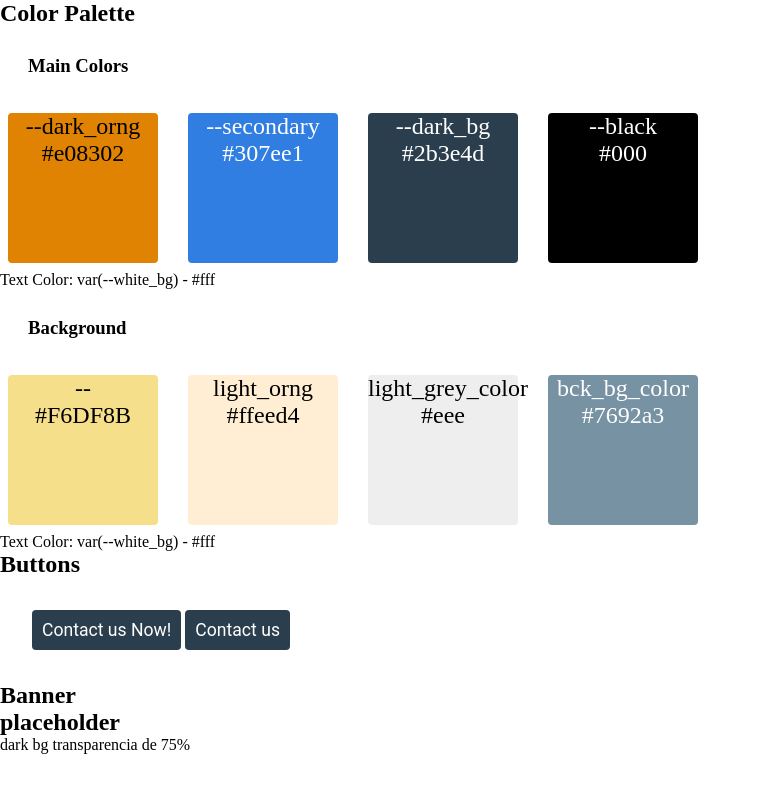
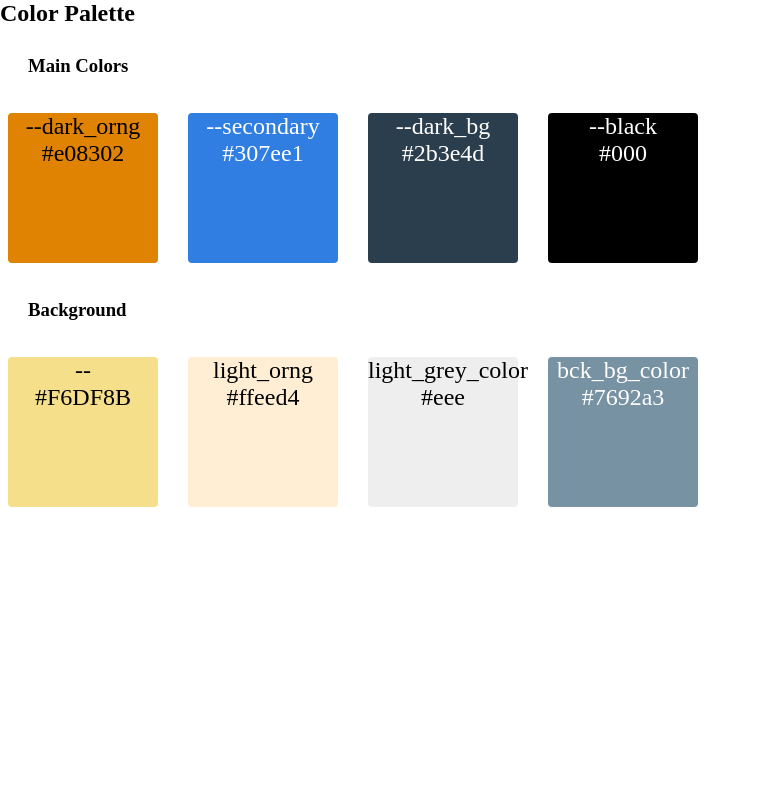
Before and after one commit to Tirsog/igerent-components, a plain HTML site: page index.html in a window 1280 px wide. Shown: the whole page, without its empty margins (0-761 px from the left). Drawn offline with Linux system fonts and the light colour scheme.

Commit message:
Final Version (Only Colors, components in Figma)+Notes

```diff
--- a/index.html
+++ b/index.html
@@ -17,7 +17,6 @@
             <div class="box3"><p>--dark_bg</p><p>#2b3e4d</p></div>
             <div class="box4"><p>--black</p><p>#000</p></div>
         </div>
-        <div><p> Text Color: var(--white_bg) - #fff</p></div>
         <h3 style="padding: 1.5em;">Background</h3>
         <div class="container">
             <div class="box5"><p>--</p><p>#F6DF8B</p></div>
@@ -25,18 +24,5 @@
             <div class="box7"><p>light_grey_color</p><p>#eee</p></div>
             <div class="box8"><p>bck_bg_color</p><p>#7692a3</p></div>
         </div>
-        <div><p> Text Color: var(--white_bg) - #fff</p></div>
-
-    <h2>Buttons</h2>
-        <div style="padding: 2em;">
-        <button class="orangebttn">Contact us Now!</button>
-        <button class="orangebttn">Contact us</button>
-        </div>
-    <h2>Banner</h2>
-    <h2>placeholder</h2>
-        dark bg transparencia de 75%
-    <h2></h2>
-    <h2></h2>
-
 </body>
 </html>
--- a/styles.css
+++ b/styles.css
@@ -139,19 +139,3 @@
     background-color: var(--bck_bg_color);
     color: #fff;
 }
-
-
- /*Buttons*/
-
-    .orangebttn{
-        padding: 10px;
-        border-radius: 4px;
-        background-color:var(--dark_bg);
-        border: transparent;
-        color: var(--white_bg);
-        font-size: 1.1em;
-        font-family: roboto,sans-serif;
-    }
-    .button1:hover{
-        background-color:var(--text_dark_orng);
-    }
```
Also changed, not shown: readme.txt.
